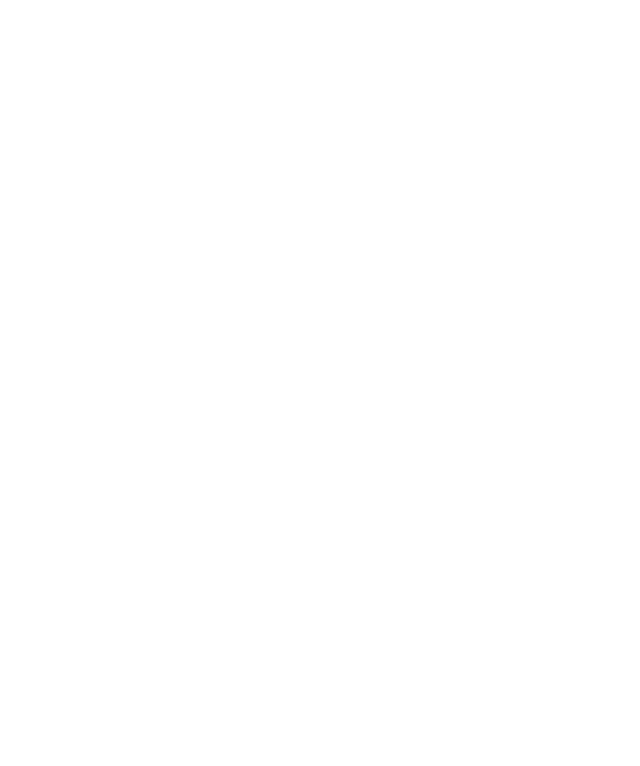
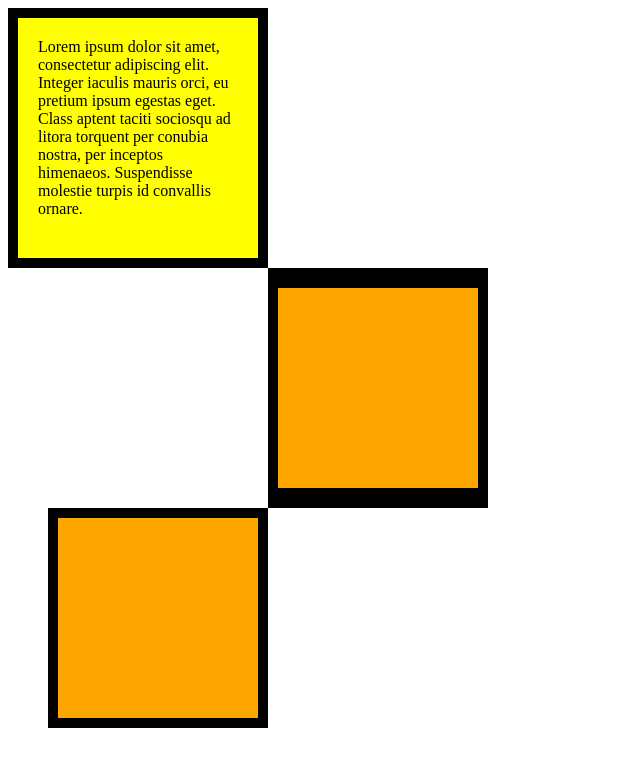
Before and after one commit to rpgroves/The-Complete-2023-Web-Development-Bootcamp, a plain HTML site: page 6.3 CSS Box Model/index.html in a window 1280 px wide. Shown: the whole page, without its empty margins (0-640 px from the left). Drawn offline with Linux system fonts and the light colour scheme.

Commit message:
most of module 6 completed

```diff
--- a/6.3 CSS Box Model/index.html
+++ b/6.3 CSS Box Model/index.html
@@ -6,12 +6,53 @@
   <title>CSS Box Model</title>
   <style>
     /* Write your CSS code here */
-
+    div {
+      height: 200px;
+      width: 200px;
+    }
+    p {
+      margin: 0;
+    }
+    #one {
+      background-color: yellow;
+      border: 10px solid black;
+      padding: 20px;
+    }
+    #two {
+      background-color: orange;
+      border: solid black;
+      border-width: 20px 10px;
+      margin-left: 260px;
+    }
+    #three {
+      background-color: orange;
+      border: solid black;
+      border-width: 10px;
+      margin-left: 40px;
+    }
   </style>
 </head>
 
 <body>
+<div id="one">
+  <p>
+    Lorem ipsum dolor sit amet, consectetur
+    adipiscing elit. Integer iaculis mauris
+    orci, eu pretium ipsum egestas eget.
+    Class aptent taciti sociosqu ad litora
+    torquent per conubia nostra, per inceptos
+    himenaeos. Suspendisse molestie turpis id
+    convallis ornare.
+    </p>
+</div>
 
+<div id="two">
+  <p></p>
+</div>
+
+<div id="three">
+
+</div>
 
   <!-- TODOs:
 1. Create 3 Boxes using the div element.
```
Also changed, not shown: 6.0 CSS Colors/index.html (+14 -0 lines), 6.1 Font Properties/font-family.html (+8 -0 lines), 6.1 Font Properties/index.html (+26 -6 lines).
